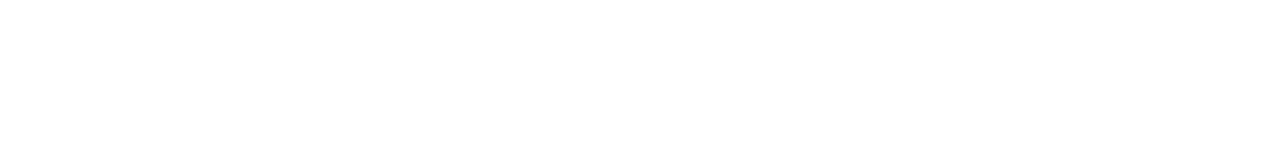
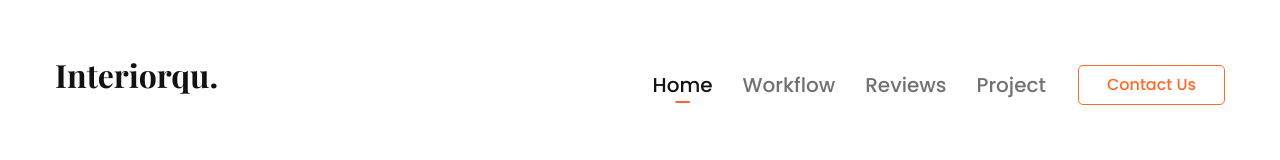
Before and after one commit to OhWellNevermind/FreebieGiftStoreWebsiteTemplate, a plain HTML site: page index.html in a window 1280 px wide. Drawn offline with nearby package versions, Linux system fonts and the light colour scheme.

Commit message:
header sections implemented

```diff
--- a/index.html
+++ b/index.html
@@ -5,10 +5,42 @@
     <meta http-equiv="X-UA-Compatible" content="IE=edge" />
     <meta name="viewport" content="width=device-width, initial-scale=1.0" />
     <title>Document</title>
+    <link
+      href="https://cdn.jsdelivr.net/npm/modern-normalize@1.1.0/modern-normalize.min.css"
+      rel="stylesheet"
+    />
+    <link rel="preconnect" href="https://fonts.googleapis.com" />
+    <link rel="preconnect" href="https://fonts.gstatic.com" crossorigin />
+    <link
+      href="https://fonts.googleapis.com/css2?family=Playfair+Display:wght@700&family=Poppins:wght@500;600;700&display=swap"
+      rel="stylesheet"
+    />
+    <link rel="stylesheet" href="./styles/styles.css" />
   </head>
   <body>
     <!-- Header -->
-    <header></header>
+    <header class="container header">
+      <nav class="header-navigation">
+        <a class="navigation-list-logo" href="./index.html">Interiorqu.</a>
+        <div class="nav-list-btn">
+          <ul class="navigation-list">
+            <li class="navigation-list-item">
+              <a href="" class="current-page navigation-list-link">Home</a>
+            </li>
+            <li class="navigation-list-item">
+              <a href="" class="navigation-list-link">Workflow</a>
+            </li>
+            <li class="navigation-list-item">
+              <a href="" class="navigation-list-link">Reviews</a>
+            </li>
+            <li class="navigation-list-item">
+              <a href="" class="navigation-list-link">Project</a>
+            </li>
+          </ul>
+          <button class="header-contact-btn" type="button">Contact Us</button>
+        </div>
+      </nav>
+    </header>
     <!-- Main -->
     <main></main>
     <!-- Footer -->
--- /dev/null
+++ b/styles/styles.css
@@ -0,0 +1,98 @@
+body {
+  font-family: Poppins, sans-serif;
+}
+
+ul {
+  list-style: none;
+}
+
+a {
+  text-decoration: none;
+}
+
+button {
+  cursor: pointer;
+}
+
+.container {
+  margin-left: auto;
+  margin-right: auto;
+  width: 1170px;
+}
+
+.header {
+  padding-top: 54px;
+  padding-bottom: 63px;
+}
+
+.header-navigation {
+  display: flex;
+  justify-content: space-between;
+}
+
+.navigation-list-logo {
+  font-family: Playfair Display, sans-serif;
+  font-weight: 700;
+  font-size: 32px;
+  line-height: 1.34;
+  color: #121212;
+}
+
+.nav-list-btn {
+  display: flex;
+  justify-content: center;
+  align-items: center;
+}
+
+.navigation-list {
+  display: flex;
+  justify-content: center;
+  gap: 30px;
+  margin-right: 32px;
+}
+
+.navigation-list-link {
+  position: relative;
+  font-weight: 500;
+  font-size: 20px;
+  line-height: 1.5;
+  color: rgba(18, 18, 18, 0.6);
+  transition: color 250ms linear;
+}
+
+.header-contact-btn {
+  background-color: transparent;
+  color: #ff6a28;
+  border: 1px solid #ff6a28;
+  border-radius: 5px;
+  padding: 10px 28px;
+  transition: color 250ms linear, background-color 250ms linear;
+}
+
+.header-contact-btn:focus,
+.header-contact-btn:hover {
+  background-color: #ff6a28;
+  color: #fff;
+}
+
+.current-page {
+  color: #121212;
+}
+
+.current-page::after {
+  content: "";
+  position: absolute;
+  top: 30px;
+  left: 50%;
+  transform: translate(-50%);
+  display: flex;
+  background-color: #ff6a28;
+  width: 26%;
+  height: 2px;
+  border-radius: 10px;
+}
+
+.navigation-list-link:focus,
+.navigation-list-link:hover {
+  color: #121212;
+}
```
